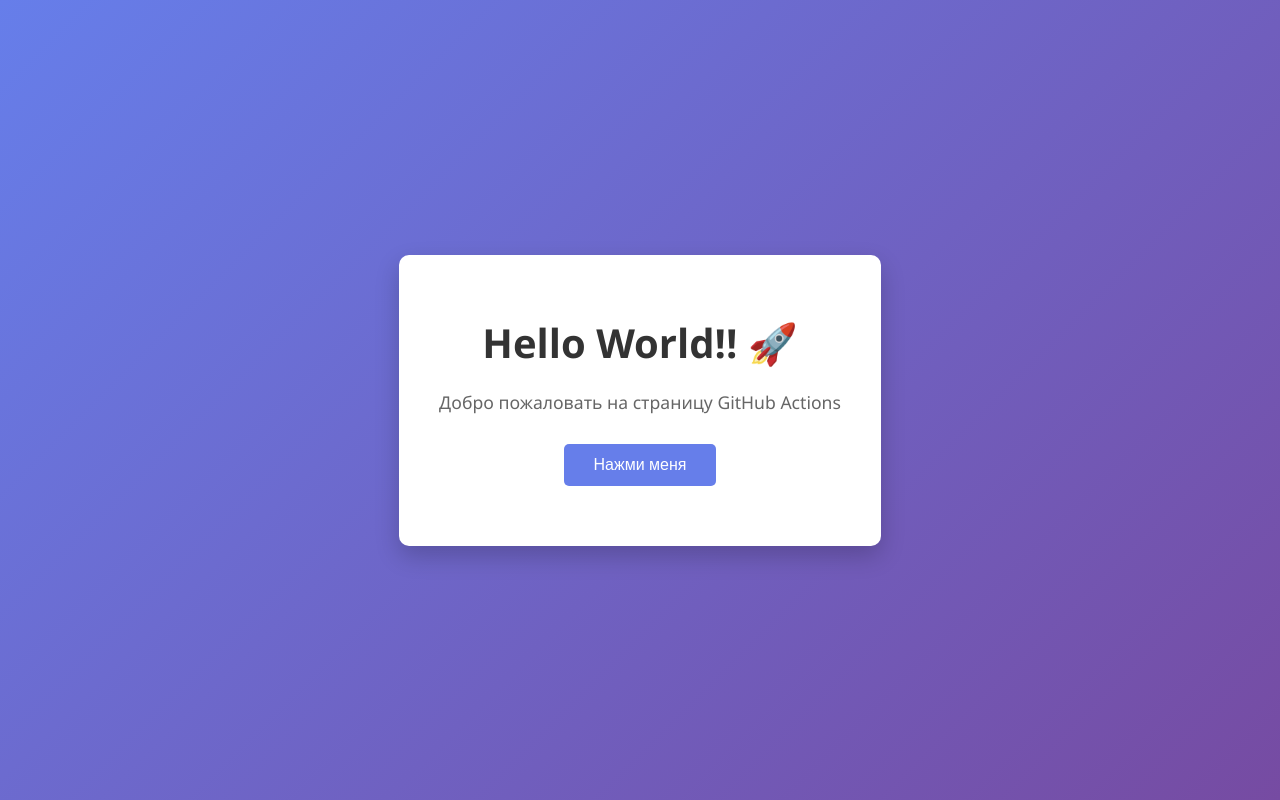
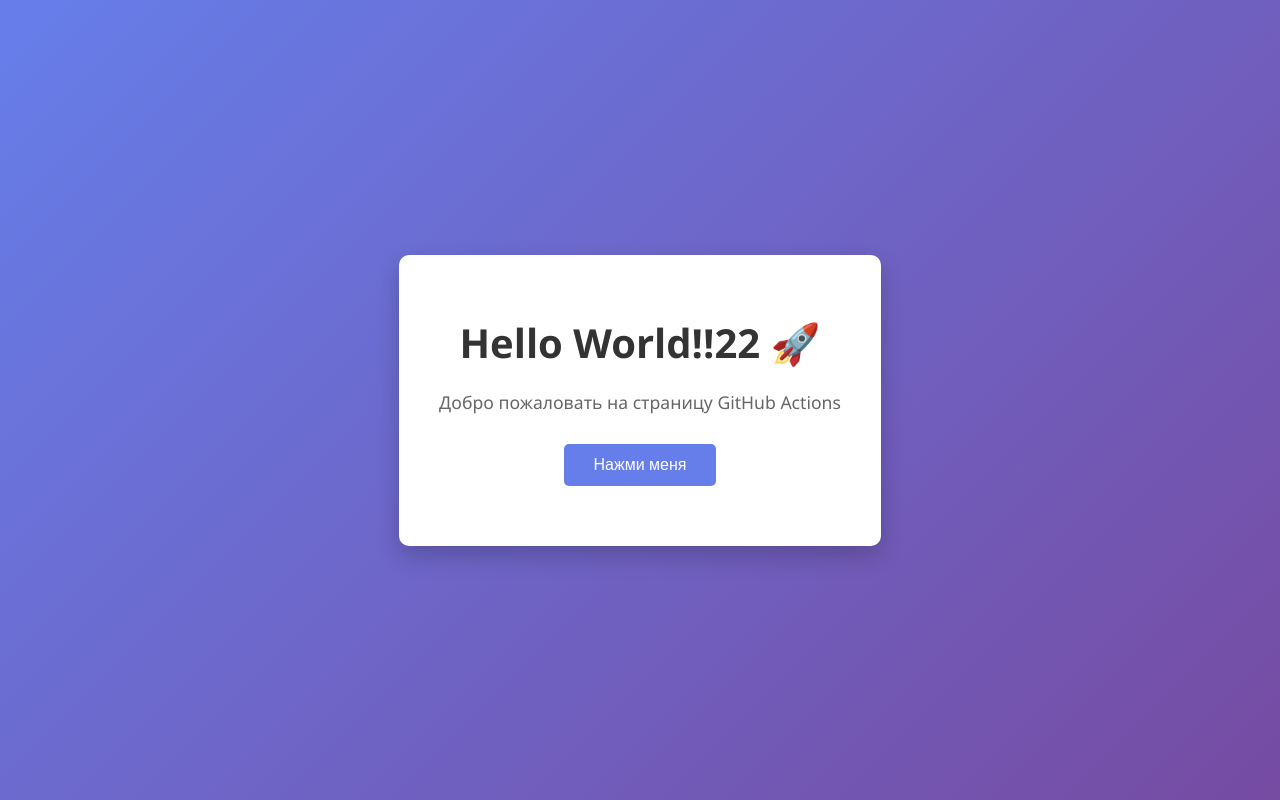
Before and after one commit to popugaichik1/github_actions, a plain HTML site: page index.html in a window 1280 px wide. Drawn offline with Linux system fonts and the light colour scheme.

Commit message:
Testing Sixth workflow Update html

```diff
--- a/index.html
+++ b/index.html
@@ -69,7 +69,7 @@
 </head>
 <body>
     <div class="container">
-        <h1>Hello World!! 🚀</h1>
+        <h1>Hello World!!22 🚀</h1>
         <p>Добро пожаловать на страницу GitHub Actions</p>
         <button onclick="alert('Привет от GitHub Actions!')">Нажми меня</button>
     </div>
```
